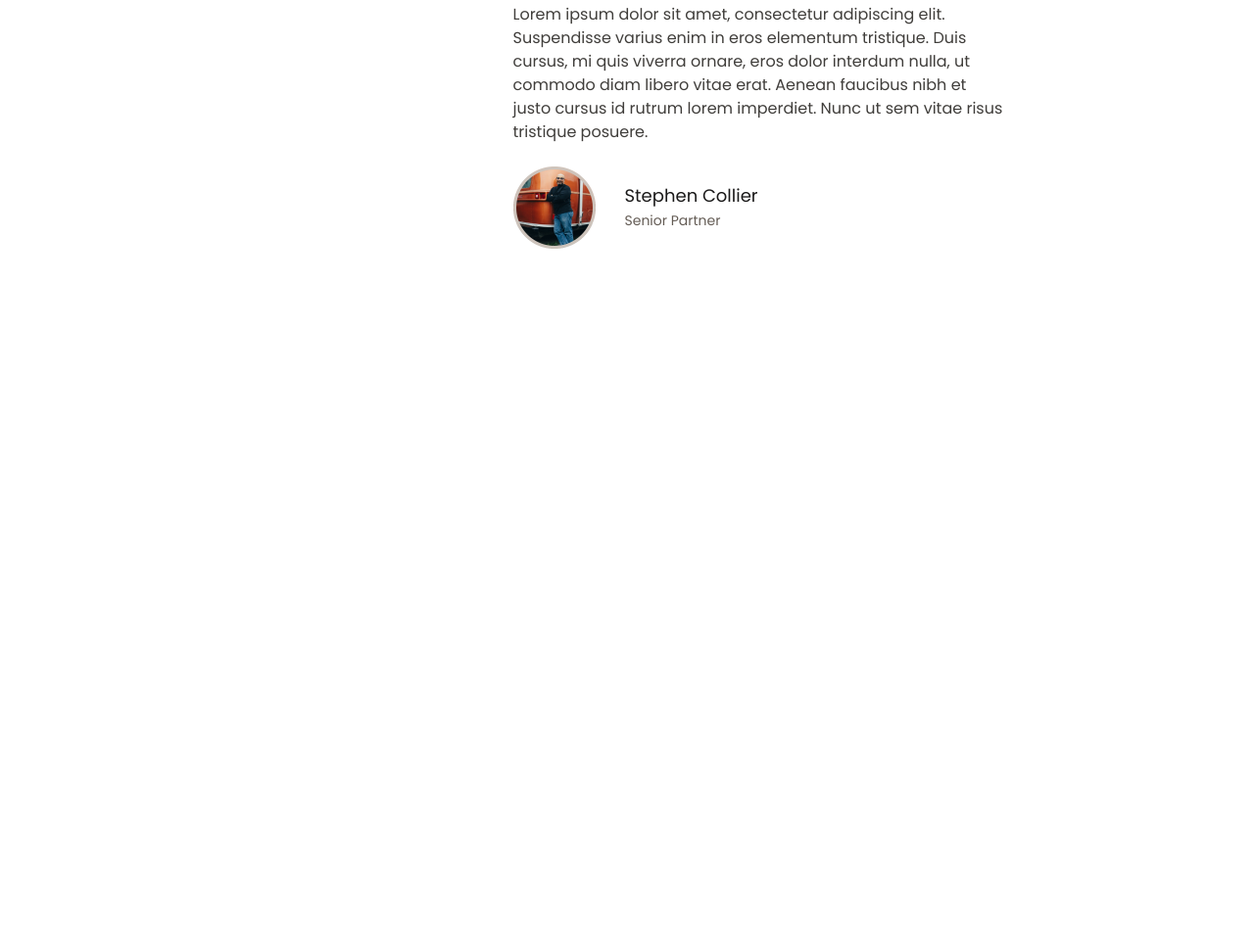
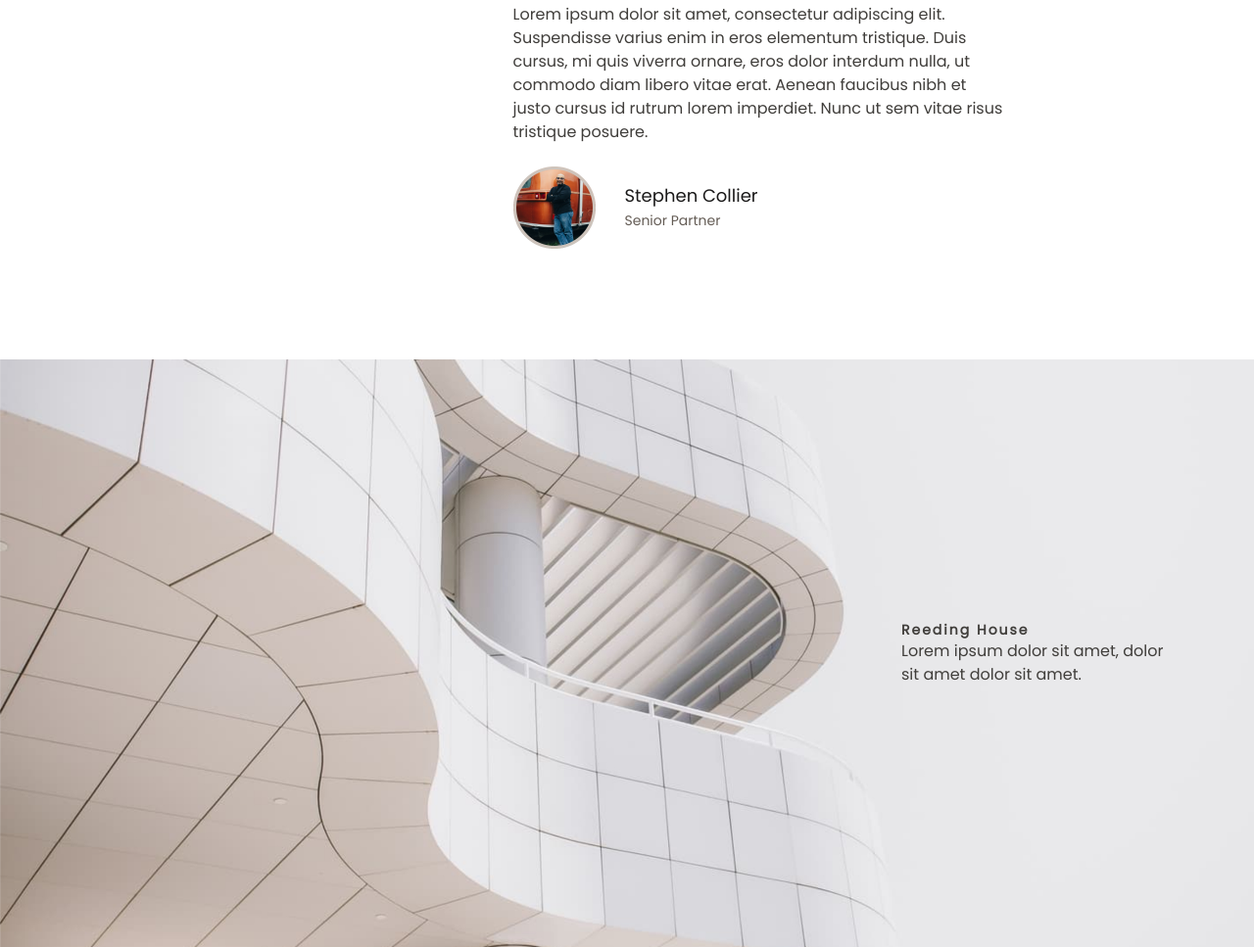
Before and after one commit to TikhomirovAlexey/Wishbone, a plain HTML site: page index.html in a window 1280 px wide. Shown: the part 1000-1967 px from the top of the page at 98% size. Before the commit the page ends 1367 px from the top, so only its background shows below. Drawn offline with Linux system fonts and the light colour scheme.

Commit message:
added reeding house section and adaptive version for his

```diff
--- a/index.html
+++ b/index.html
@@ -76,5 +76,11 @@
                 </figure>
             </div>
         </section>
+        <section class="reeding-house">
+            <div class="reeding-house__body">
+                <h2 class="heading heading_mini">Reeding House</h2>
+                <p class="text">Lorem ipsum dolor sit amet, dolor sit amet dolor sit amet.</p>
+            </div>
+        </section>
     </body>
 </html>
--- a/style/_blocks.sass
+++ b/style/_blocks.sass
@@ -65,3 +65,16 @@
         font-size: 14px
         line-height: 1
         color: var(--color-accent)
+
+.reeding-house
+    min-height: 600px
+    background-image: url('../image/white-house.jpg')
+    background-position: left center
+    background-size: cover
+    background-repeat: no-repeat
+    display: flex
+    align-items: center
+    justify-content: end
+    &__body
+        max-width: 285px
+        margin-right: 75px
--- a/style/_media.sass
+++ b/style/_media.sass
@@ -29,6 +29,12 @@
     .our-firm
         justify-content: space-around
         column-gap: 18px
+
+    .reeding-house
+        min-height: 400px
+        background-position: center
+        &__body
+            margin-right: 42px
 
 @media (width <= 900px)
 
@@ -65,3 +71,9 @@
 
     .figcaption
         padding: 16px
+
+    .reeding-house
+        min-height: 300px
+        text-align: right
+        &__body
+            margin-right: 16px
```
Also changed, not shown: image/white-house.jpg (added), style/style.css, 1 other file.
